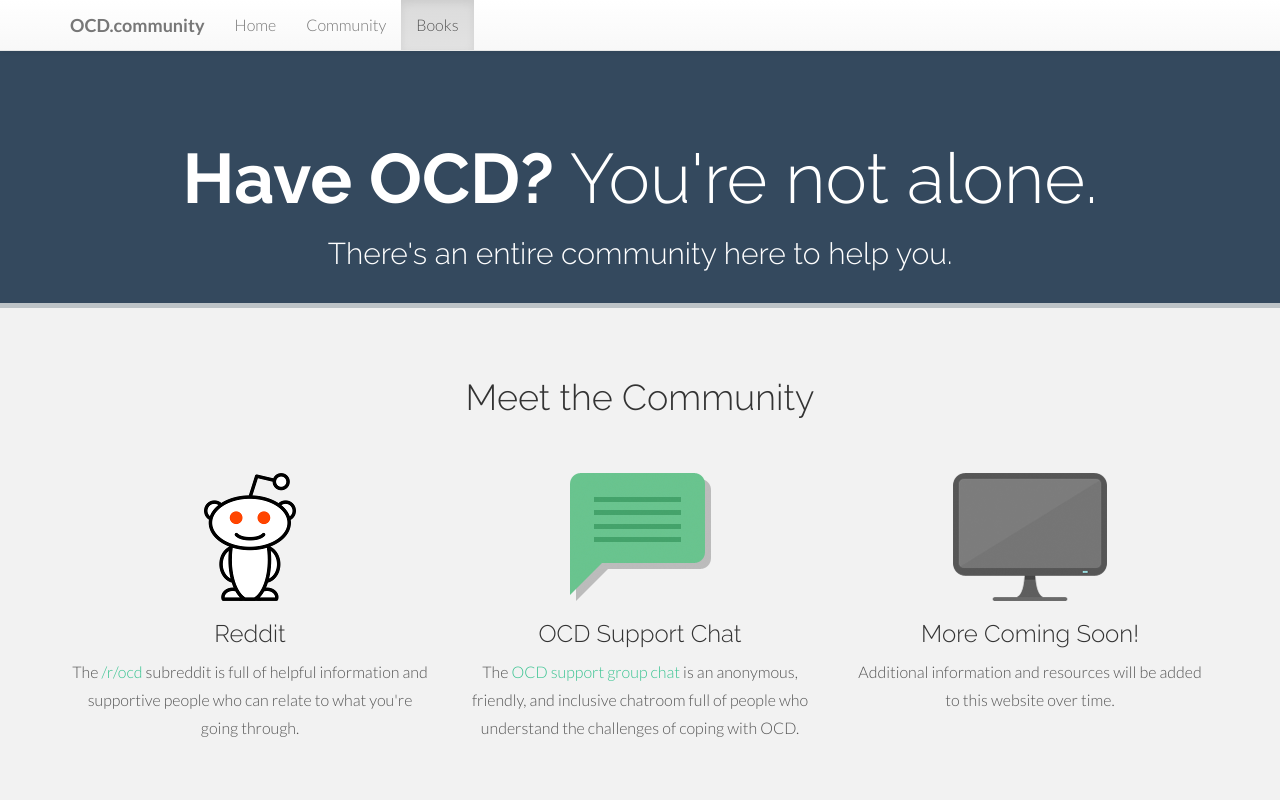
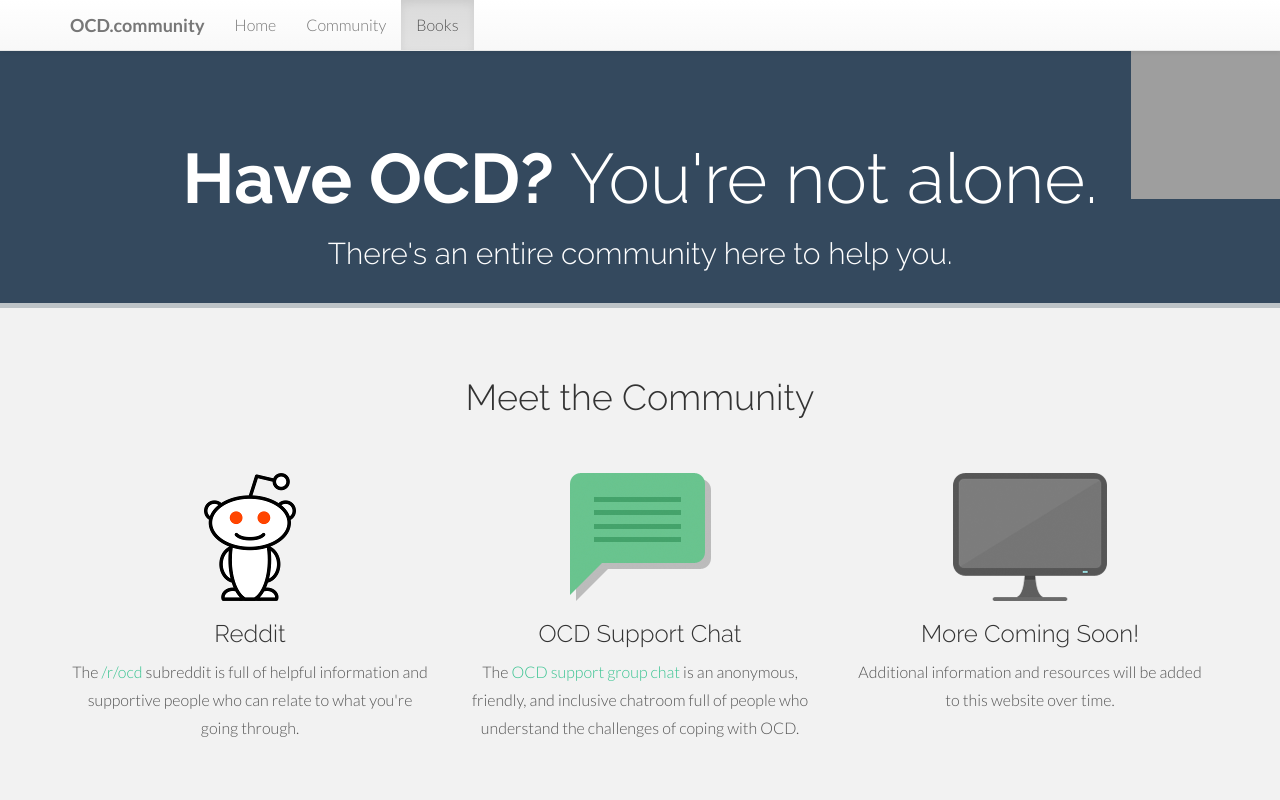
Before and after one commit to ocd-shepherd/ocd.community, a plain HTML site: page index.html in a window 1280 px wide. Shown: the top 800 px of the page. Drawn offline with nearby package versions, Linux system fonts and the light colour scheme; grey boxes are pictures that could not be loaded.

Commit message:
Add fork on Github banner

```diff
--- a/index.html
+++ b/index.html
@@ -13,6 +13,8 @@
   </head>
 
   <body data-spy="scroll" data-target="#navigation" data-offset="0">
+
+    <a href="https://github.com/ocd-shepherd/ocd.community" target="_blank"><img style="position: absolute; top: 50px; right: 0; border: 0; width: 149px; height: 149px;" src="http://aral.github.com/fork-me-on-github-retina-ribbons/right-graphite@2x.png" alt="Fork me on GitHub"></a>
 
     <section id="home" name="home"></section>
     <div id="navigation" class="navbar navbar-default navbar-fixed-top">
```
